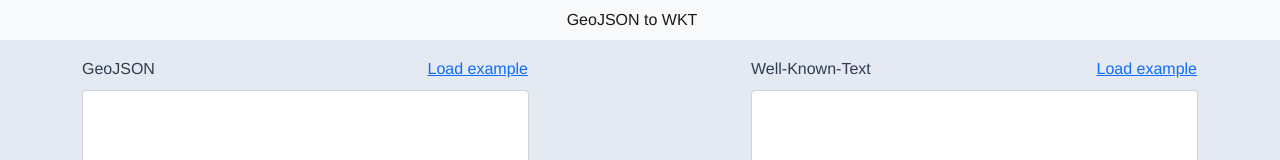
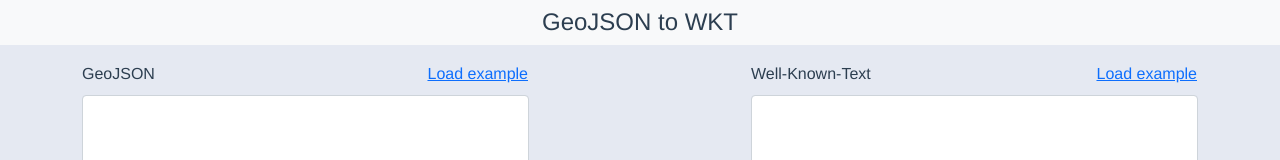
Before and after one commit to alrico88/geojson-to-wkt-converter, a Vue app: page / in a window 1280 px wide. Shown: the top 160 px of the page. Built offline with nearby package versions, Linux system fonts and the light colour scheme; what fracturedjsonjs would draw is missing.

Commit message:
style: better heading style

```diff
--- a/src/App.vue
+++ b/src/App.vue
@@ -2,7 +2,7 @@
 .d-flex.vh-100.flex-column
   main.flex-shrink-0
     nav.navbar.navbar-light.bg-light.justify-content-center.mb-3
-      a.navbar-brand GeoJSON to WKT
+      h1.mb-0 GeoJSON to WKT
     .container.pb-2(v-show="error.isError")
       .row
         .col
@@ -15,7 +15,7 @@
     div.mb-4(:class="mapParentClass")
       .row
         .col
-          .card.border
+          .card.border-1
             .card-header
                .d-flex.justify-content-between.align-items-center
                 .hstack.gap-2
```
